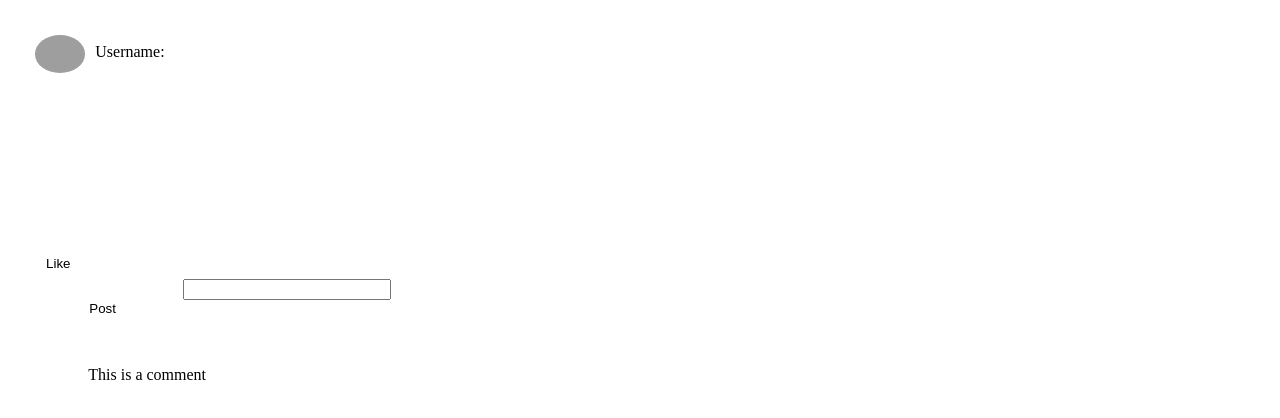
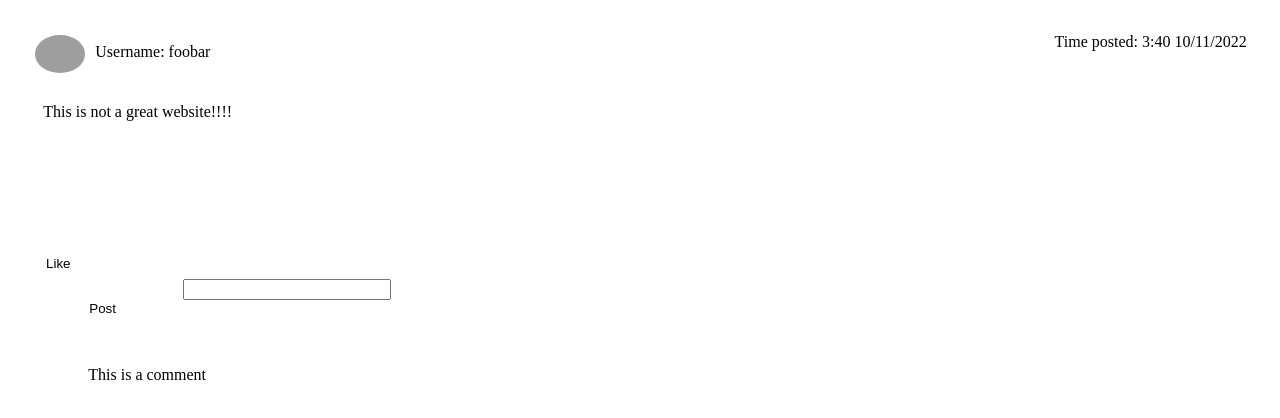
Before and after one commit to ReynXBC/realbeatz-front, a React (Create React App) app: page /dashboard in a window 1280 px wide. Shown: the top 418 px of the page. Built offline with nearby package versions, Linux system fonts and the light colour scheme; grey boxes are pictures that could not be loaded.

Commit message:
fixed post details not showing bug

```diff
--- a/src/App.js
+++ b/src/App.js
@@ -1,5 +1,4 @@
 import './App.css';
-import LoginForm from "./components/LoginForm";
 import {useEffect, useState} from 'react';
 import './components/Dashboard.js';
 import Dashboard from "./components/Dashboard";
--- a/src/components/Dashboard.js
+++ b/src/components/Dashboard.js
@@ -24,7 +24,7 @@ const Dashboard = () => {
 
         return (
             <div>
-                <Post postDetails={postDetails}/>
+                <Post postDetails={postDetails[0]}/>
             </div>
         //    Comment poster component
 
--- a/src/components/Post.js
+++ b/src/components/Post.js
@@ -2,6 +2,7 @@ import {useState} from "react";
 
 export default function Post({postDetails}) {
     const [commentInput, setCommentInput] = useState();
+    console.log(postDetails);
 
 
     const handlePostComment = (event) => {
@@ -25,7 +26,7 @@ export default function Post({postDetails}) {
                     <span>Username: {postDetails.username}</span>
                 </div>
                 <div className={"postTimeStampDiv"}>
-                    <span>{postDetails.timeStamp}</span>
+                    <span>Time posted: {postDetails.timeStamp}</span>
                 </div>
             </div>
             <div className={"postContentDiv"}>
```
